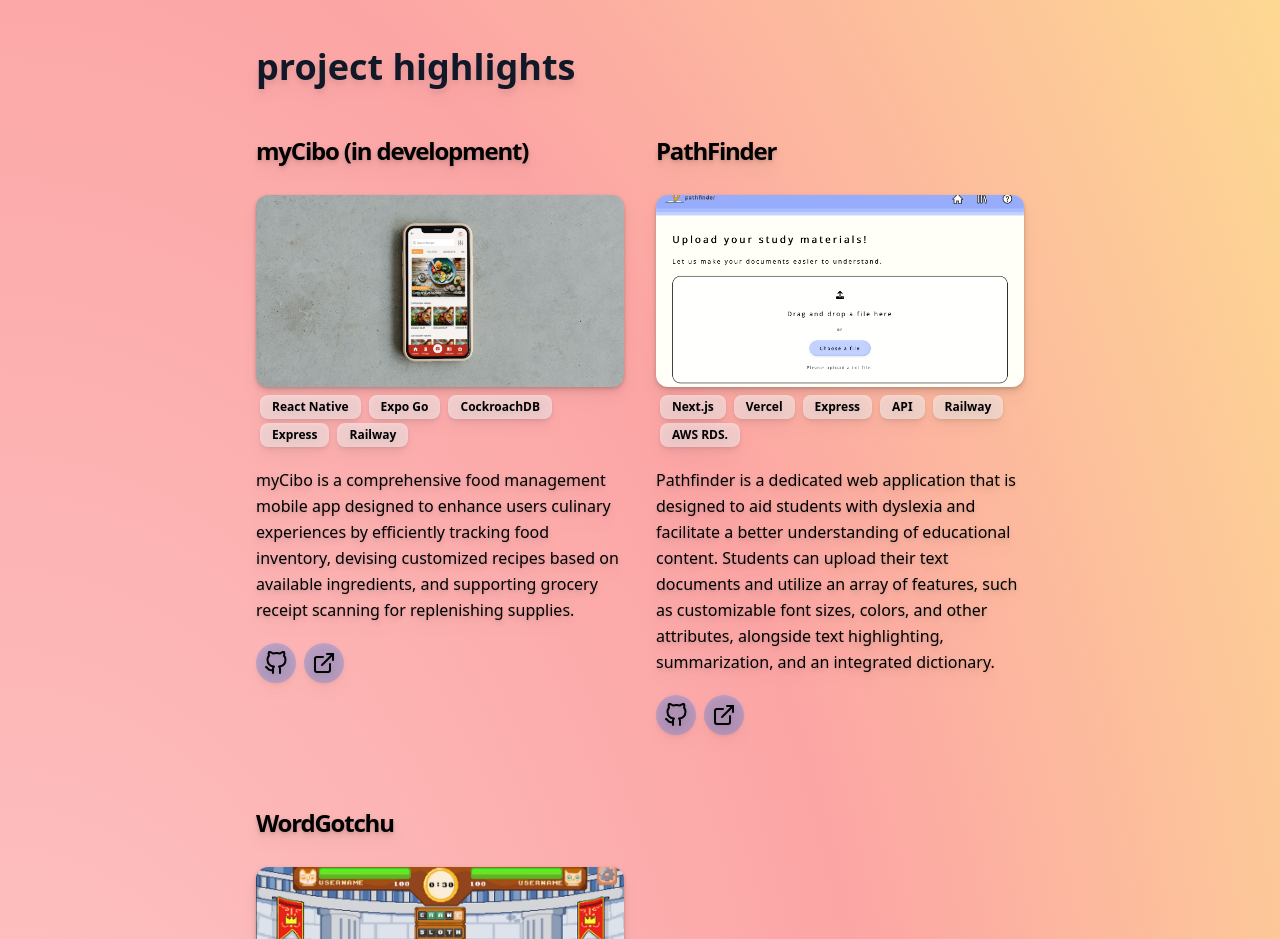
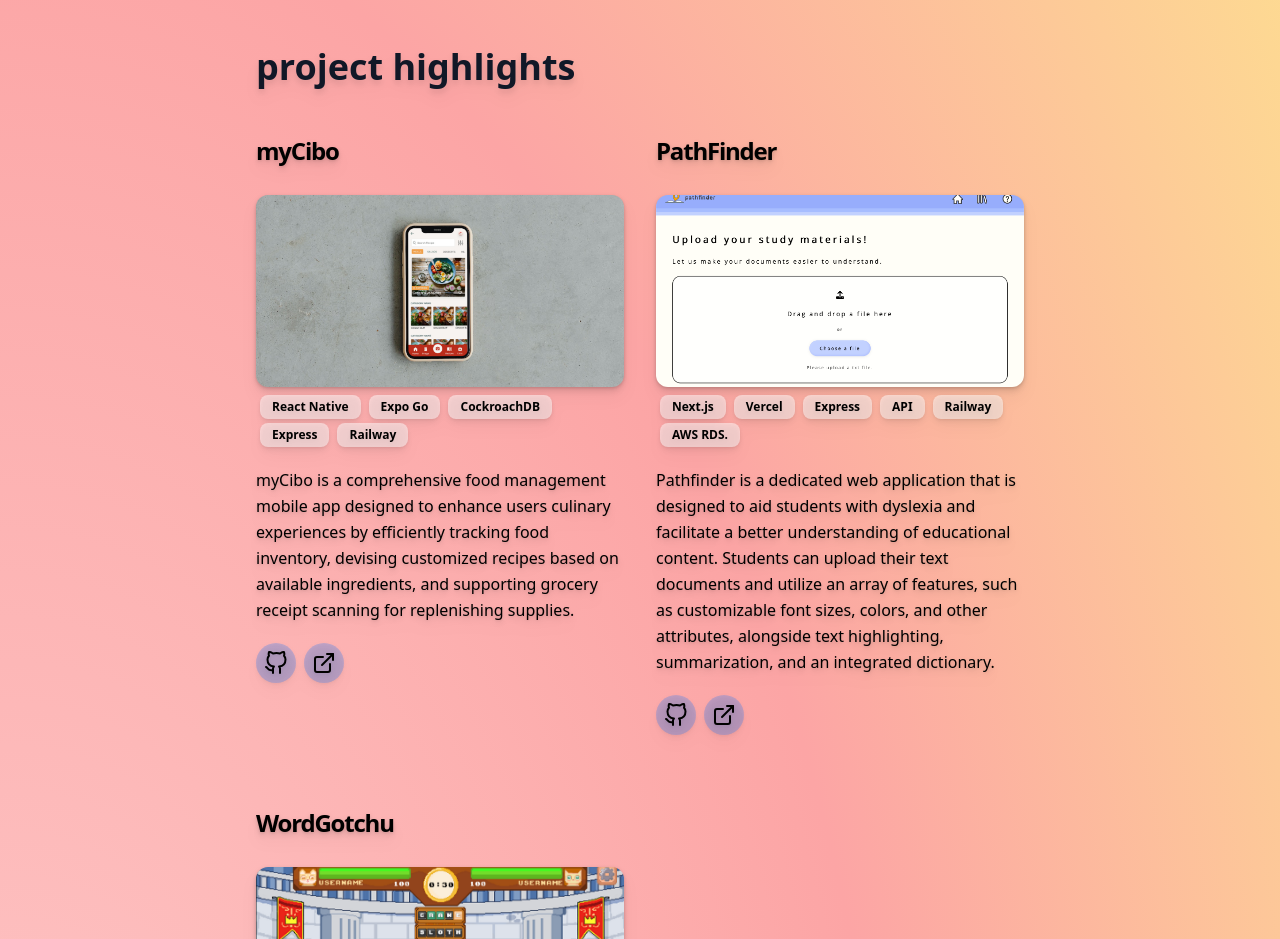
Before and after one commit to hlee443/hlee443.github.io, a React (Vite) app: page / in a window 1280 px wide. Shown: the part 780-1719 px from the top of the page. Built offline with nearby package versions, Linux system fonts and the light colour scheme.

Commit message:
Update Projects.jsx

```diff
--- a/src/components/Projects.jsx
+++ b/src/components/Projects.jsx
@@ -11,7 +11,7 @@ export default function Projects() {
         siteLink="https://github.com/myCibo/myCiboNative.git"
        githubLink="https://github.com/myCibo/myCiboNative.git"
        appHeader="React Native, Expo Go, CockroachDB, Express, Railway"
-       appTitle="myCibo (in development)"
+       appTitle="myCibo"
        appDescription="myCibo is a comprehensive food management mobile app designed to enhance users culinary experiences by efficiently tracking food inventory, devising customized recipes based on available ingredients, and supporting grocery receipt scanning for replenishing supplies."
      />
   <Project
```
